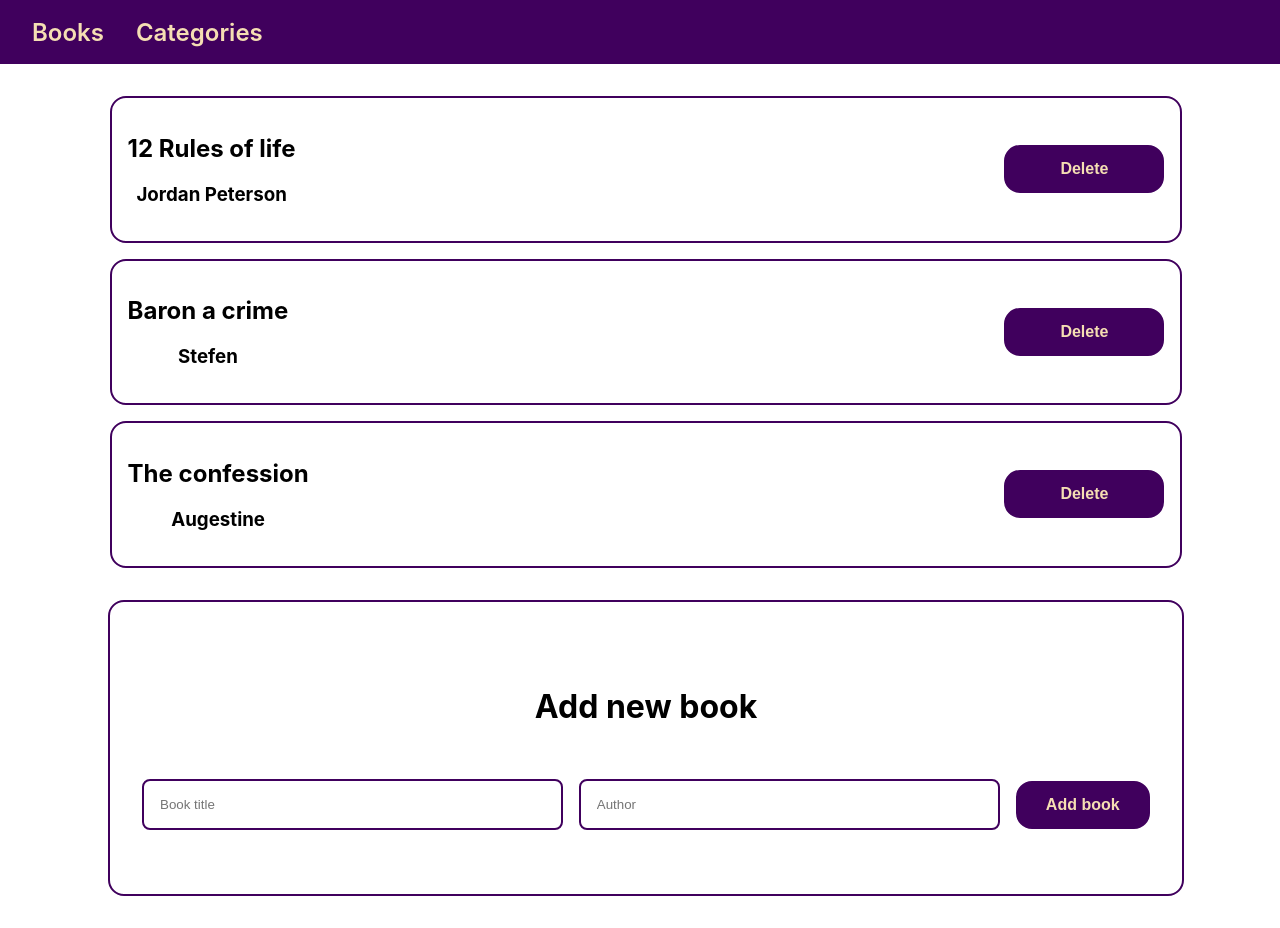
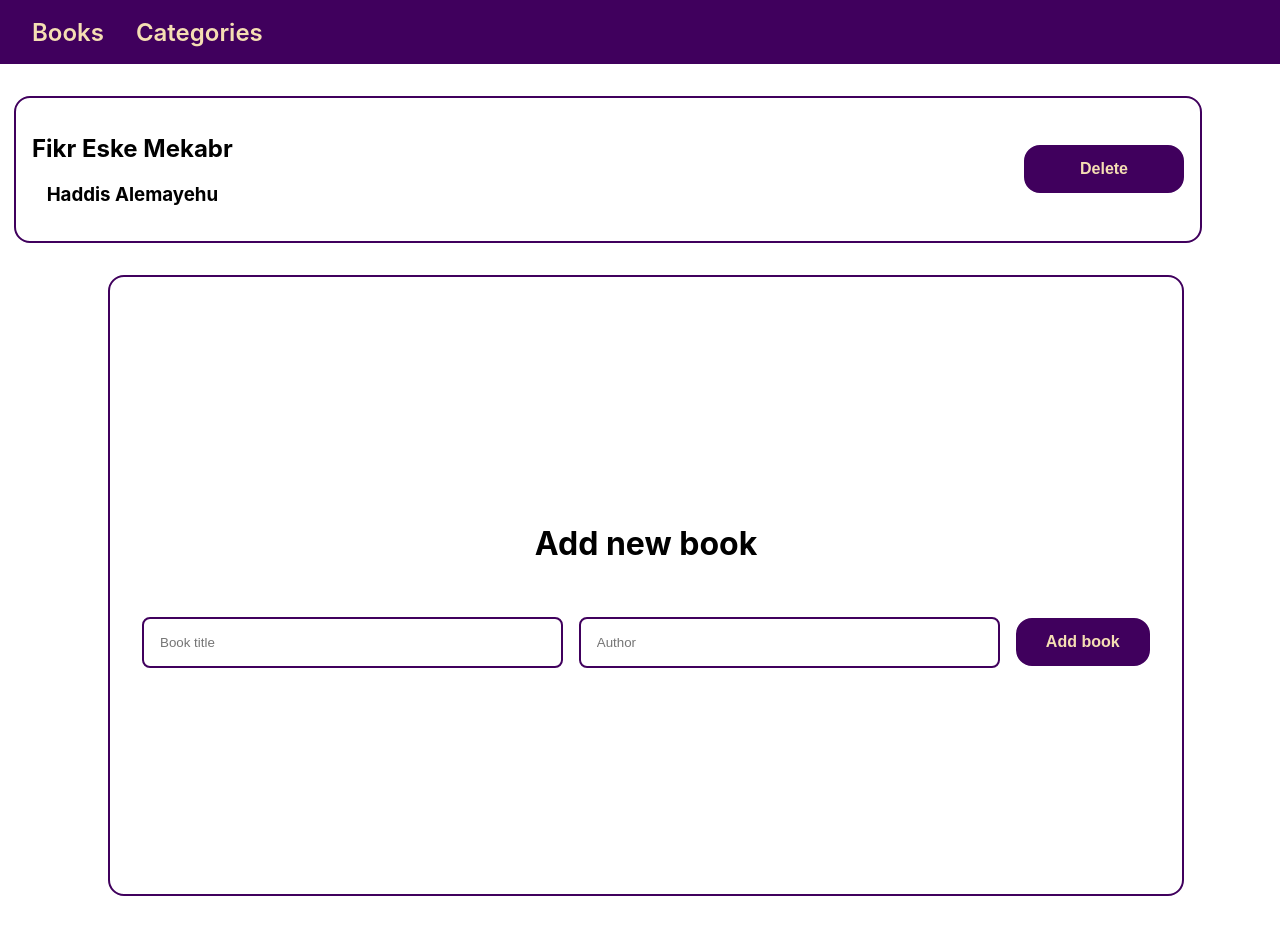
Before and after one commit to Bantealem/book-store, a React (Create React App) app: page / in a window 1280 px wide. Shown: the top 928 px of the page. Built offline with nearby package versions, Linux system fonts and the light colour scheme.

Commit message:
Use Redux in React components

```diff
--- a/package.json
+++ b/package.json
@@ -10,6 +10,7 @@
     "prop-types": "^15.8.1",
     "react": "^18.2.0",
     "react-dom": "^18.2.0",
+    "react-redux": "^8.0.4",
     "react-router-dom": "^6.4.1",
     "react-scripts": "5.0.1",
     "redux": "^4.2.0",
--- a/src/App.js
+++ b/src/App.js
@@ -1,17 +1,19 @@
-import React from 'react';
-import { Routes, Route } from 'react-router-dom';
-import BookList from './components/BookList/BookList';
-import Categories from './components/Categories/Categories';
-import Navbar from './components/Navbar/Navbar';
-import styles from './App.module.css';
+/* eslint-disable */
+import React from "react";
+import { Routes, Route } from "react-router-dom";
+import BookList from "./components/BookList/BookList";
+import Categories from "./components/Categories/Categories";
+import Navbar from "./components/Navbar/Navbar";
+import styles from "./App.module.css";
 
 function App() {
+
   return (
-    <div className={styles['app-container']}>
+    <div className={styles["app-container"]}>
       <Navbar />
       <Routes>
         <Route path="/" element={<BookList />} exact />
-        <Route path="/categories" element={<Categories />} />
+        <Route path="/Categories" element={<Categories />} />
       </Routes>
     </div>
   );
--- a/src/components/Book/Book.js
+++ b/src/components/Book/Book.js
@@ -1,17 +1,23 @@
 /* eslint-disable react/prop-types */
 import React from 'react';
 import PropTypes from 'prop-types';
+import { useDispatch } from 'react-redux';
 import styles from './Book.module.css';
+import { deleteBooks } from '../../Redux/Books/Books';
 
 const Book = (props) => {
-  const { title, author } = props;
+  const dispatch = useDispatch();
+  const { title, author, id } = props;
+  const deleteBook = () => {
+    dispatch(deleteBooks(id));
+  };
   return (
     <div className={styles['book-container']}>
       <div>
         <h2>{title}</h2>
         <h3>{author}</h3>
       </div>
-      <button className={styles['delete-btn']} type="submit">Delete</button>
+      <button className={styles['delete-btn']} type="button" onClick={deleteBook}>Delete</button>
     </div>
   );
 };
--- a/src/components/BookList/BookList.js
+++ b/src/components/BookList/BookList.js
@@ -1,45 +1,20 @@
-import React, { useState } from 'react';
-import { v4 as uuidv4 } from 'uuid';
+import { useSelector } from 'react-redux';
 import Book from '../Book/Book';
 import AddBook from '../Inputbooks/AddBook';
 import styles from './BookList.module.css';
 
 const BookList = () => {
-  function getInitialBooks() {
-    const books = [
-      {
-        id: uuidv4(),
-        title: '12 Rules of life',
-        author: 'Jordan Peterson',
-      },
-      {
-        id: uuidv4(),
-        title: 'Baron a crime',
-        author: 'Stefen',
-      },
-      {
-        id: uuidv4(),
-        title: 'The confession',
-        author: 'Augestine',
-      },
-    ];
-    if (books) {
-      return books;
-    }
-    return [];
-  }
-
-  const [books] = useState(getInitialBooks());
-
+  const bookings = useSelector((state) => state.books);
   return (
     <div className={styles['booklist-container']}>
-      <ul className={styles['book-list']}>
-        {books.map((book) => (
-          <li className={styles['book-item']} key={book.id}>
-            <Book title={book.title} author={book.author} />
-          </li>
-        ))}
-      </ul>
+      {bookings.map((book) => (
+        <Book
+          id={book.id}
+          title={book.title}
+          author={book.author}
+          key={book.id}
+        />
+      ))}
       <AddBook />
     </div>
   );
--- a/src/components/Categories/Categories.js
+++ b/src/components/Categories/Categories.js
@@ -1,10 +1,18 @@
 import React from 'react';
+import { useSelector, useDispatch } from 'react-redux';
 import styles from './Categories.module.css';
+import { checkStatus } from '../../Redux/categories/Categories';
 
-const Categories = () => (
-  <div className={styles['categories-container']}>
-    <button type="submit">Check status</button>
-  </div>
-);
+const Categories = () => {
+  const symbol = useSelector((state) => state.categories);
+  const dispatch = useDispatch();
+  const status = () => {
+    dispatch(checkStatus());
+  };
+    <div className={styles['categories-container']}>
+      <button type="submit" onClick={status}>Check status</button>
+      <h4>{symbol}</h4>
+    </div>;
+};
 
 export default Categories;
--- a/src/components/Inputbooks/AddBook.js
+++ b/src/components/Inputbooks/AddBook.js
@@ -1,36 +1,44 @@
-import React, { useState } from 'react';
-import styles from './AddBook.module.css';
+/* eslint-disable */
+import React, { useState } from "react";
+import { v4 as uuidv4 } from 'uuid';
+import { useDispatch } from "react-redux";
+import { addBooks } from "../../Redux/Books/Books";
+import styles from "./AddBook.module.css";
 
 const AddBook = () => {
-  const [title, setTitle] = useState('');
-  const [author, setAuthor] = useState('');
-
+  const dispatch = useDispatch();
+  const [inputState, setState] = useState({title: '', author: ''});
+  const handleChange = (e) => {
+    e.preventDefault();
+    setState({ ...inputState, [e.target.name]: e.target.value});
+  }
   const handleSubmit = (e) => {
     e.preventDefault();
-    const newBook = {
-      title,
-      author,
+    if(!inputState.title.trim() ||!inputState.author.trim()) return;
+    const book = {
+      id: uuidv4(),
+      title: inputState.title,
+      author: inputState.author,
     };
-    setTitle('');
-    setAuthor('');
-    return newBook;
+    dispatch(addBooks(book));
+    setState({title: '', author:''})
   };
 
   return (
-    <div className={styles['form-container']}>
+    <div className={styles["form-container"]}>
       <h1>Add new book</h1>
       <form onSubmit={handleSubmit}>
         <input
           type="text"
           placeholder="Book title"
-          value={title}
-          onChange={(e) => setTitle(e.target.value)}
+          value={inputState.title}
+          onChange={handleChange}
         />
         <input
           type="text"
           placeholder="Author"
-          value={author}
-          onChange={(e) => setAuthor(e.target.value)}
+          value={inputState.author}
+          onChange={handleChange}
         />
         <button type="submit">Add book</button>
       </form>
--- a/src/index.js
+++ b/src/index.js
@@ -1,16 +1,20 @@
 import React from 'react';
 import ReactDOM from 'react-dom/client';
 import './index.css';
+import { Provider } from 'react-redux';
 import { BrowserRouter } from 'react-router-dom';
 import App from './App';
 import reportWebVitals from './reportWebVitals';
+import store from './Redux/configureStore';
 
 const root = ReactDOM.createRoot(document.getElementById('root'));
 root.render(
   <React.StrictMode>
-    <BrowserRouter>
-      <App />
-    </BrowserRouter>
+    <Provider store={store}>
+      <BrowserRouter>
+        <App />
+      </BrowserRouter>
+    </Provider>
   </React.StrictMode>,
 );
 
--- a/src/redux/Books/Books.js
+++ b/src/redux/Books/Books.js
@@ -1,25 +1,31 @@
+const ADD = 'ADD';
+const DELETE = 'DELETE';
 // Reducer
-const initialState = [];
+const initialState = [
+  {
+    title: 'Fikr Eske Mekabr',
+    author: 'Haddis Alemayehu',
+  },
+];
 const bookReducer = (state = initialState, action = {}) => {
   switch (action.type) {
+    case ADD:
+      return [...state, action.book];
+    case DELETE:
+      return state.filter((book) => book.id !== action.id);
     default:
       return state;
   }
 };
-// Action Creator
-const addBooks = (payload) => ({
-  type: 'add',
-  payload,
+// Action for add books
+export const addBooks = (book) => ({
+  type: ADD,
+  payload: book,
+});
+// Action for remove books
+export const deleteBooks = (id) => ({
+  type: 'remove',
+  payload: id,
 });
 
-const removeBooks = (payload) => ({
-  type: 'remove',
-  payload,
-});
-
-// selector
-const getBooks = (state) => state.books;
-
-export { addBooks, removeBooks, getBooks };
-
 export default bookReducer;
--- a/src/redux/categories/categories.js
+++ b/src/redux/categories/categories.js
@@ -1,25 +1,17 @@
-// Reducer
+/* eslint-disable */
+const CHECK_STATUS = "CHECK_STATUS";
 const initialState = [];
-const categoriesReducer = (state = initialState, action = {}) => {
+const categoriesReducer = (state = initialState, action) => {
   switch (action.type) {
+    case CHECK_STATUS:
+      return "Under Construction";
     default:
       return state;
   }
 };
-// Action Creator
-const addCategories = (payload) => ({
-  type: 'add',
-  payload,
-});
 
-const removeCategories = (payload) => ({
-  type: 'remove',
-  payload,
-});
-
-// selector
-const getCategories = (state) => state.categories;
-
-export { addCategories, removeCategories, getCategories };
+export const checkStatus = () => {
+  type: CHECK_STATUS;
+};
 
 export default categoriesReducer;
--- a/src/redux/configureStore.js
+++ b/src/redux/configureStore.js
@@ -1,30 +1,11 @@
 import { combineReducers, configureStore } from '@reduxjs/toolkit';
-import { persistReducer, persistStore } from 'redux-persist';
-import storage from 'redux-persist/lib/storage';
-import { reducer as formReducer } from 'redux-form';
-import bookReducer, { getBooks } from './Books/Books';
-import categoriesReducer, { getCategories } from './categories/categories';
+import bookReducer from './Books/Books';
+import categoriesReducer from './categories/Categories';
 
-const persistConfig = {
-  key: 'root',
-  storage,
-  whilelist: ['books', 'categories'],
-};
-
-const rootReducers = combineReducers({
+const rootReducer = combineReducers({
   books: bookReducer,
   categories: categoriesReducer,
-  form: formReducer,
 });
+const store = configureStore({ reducer: rootReducer });
 
-const persistedReducer = persistReducer(persistConfig, rootReducers);
-
-const store = configureStore({
-  reducer: persistedReducer,
-});
-
-const persistor = persistStore(store);
-
-export {
-  store, persistor, getBooks, getCategories,
-};
+export default store;
```
Also changed, not shown: 1 other file (tests, documents, lock files or other folders).
